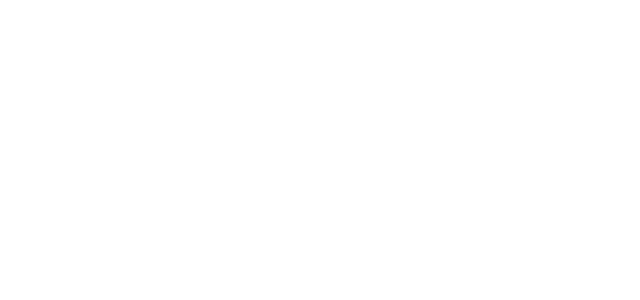
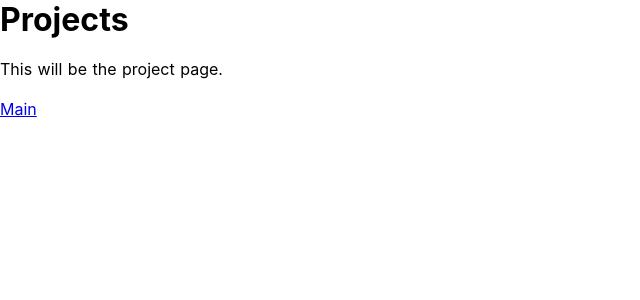
Before and after one commit to markbridges/markbridges, a Nuxt app: page /projects in a window 1280 px wide. Before the commit this address had no page. Shown: the top 300 px of the page, without its empty margins (0-640 px from the left). Built offline with nearby package versions, Linux system fonts and the light colour scheme.

Commit message:
updated nav and added projects page

```diff
--- a/pages/about.vue
+++ b/pages/about.vue
@@ -4,6 +4,8 @@
     <br/>
     <p>This is about me. Well, not really about me.  It's just a site for playing with
     various technologies and documenting results. Go Dawgs!</p>
+    <br/>
+    <a href="/">Main</a>
   </div>
 
 </template>
--- a/pages/index.vue
+++ b/pages/index.vue
@@ -9,9 +9,9 @@
         Personal Site
       </h2>
       <div class="links">
-        <a href="https://nuxtjs.org/" target="_blank" class="button--green">Documentation</a>
+        <a href="/projects" target="_blank" class="button--green">Projects</a>
+        <a href="/about" class="button--blue">About Me</a>
         <a href="https://github.com/markbridges" target="_blank" class="button--grey">GitHub</a>
-        <a href="/about" class="button--blue">About Me</a>
       </div>
     </div>
   </section>
--- /dev/null
+++ b/pages/projects.vue
@@ -0,0 +1,15 @@
+<template>
+  <div>
+    <h1>Projects</h1>
+    <br/>
+    <p>This will be the project page.</p>
+    <br/>
+    <a href="/">Main</a>
+  </div>
+
+</template>
+
+<script>
+  export default {
+  }
+</script>
```
